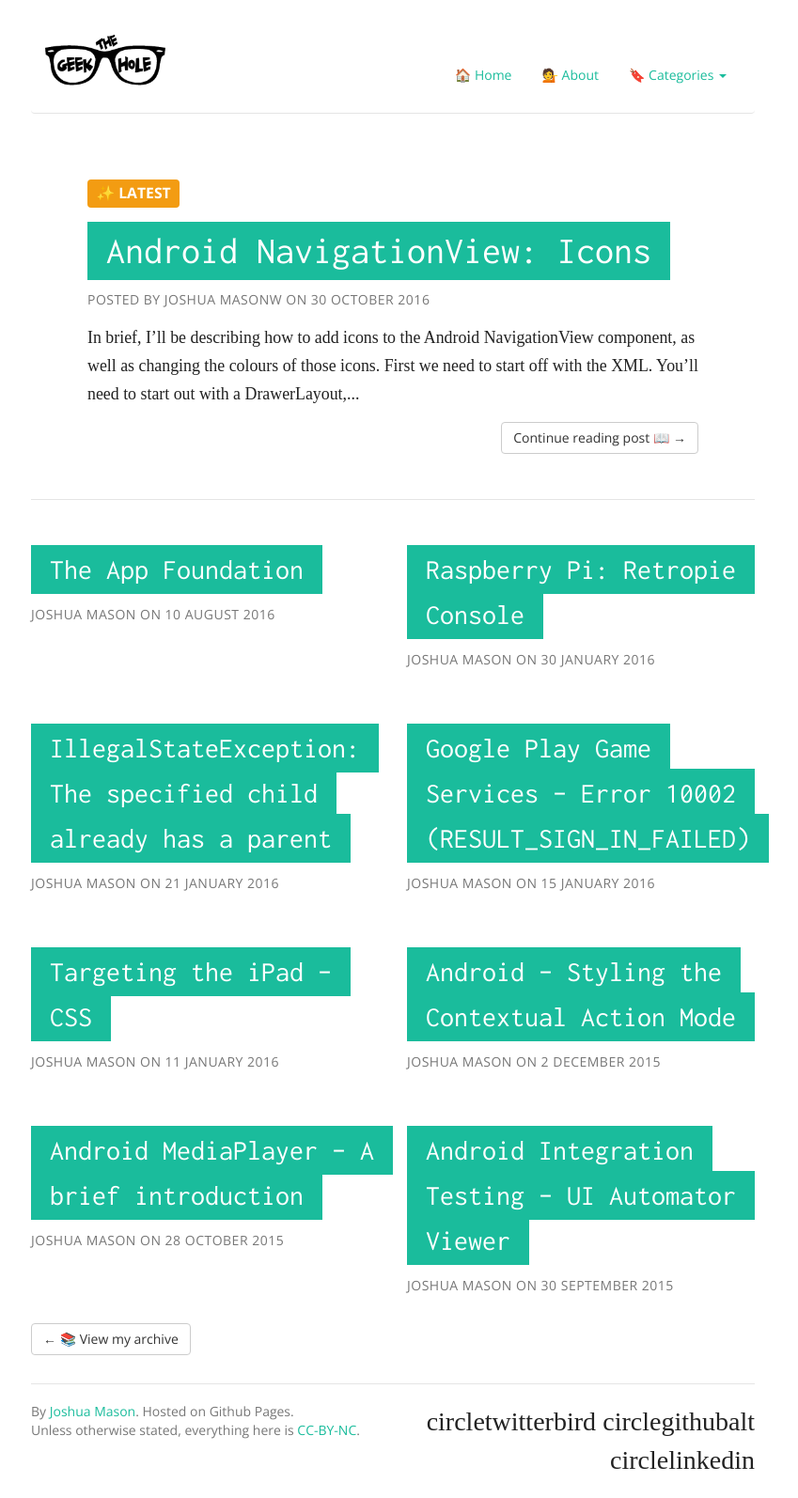
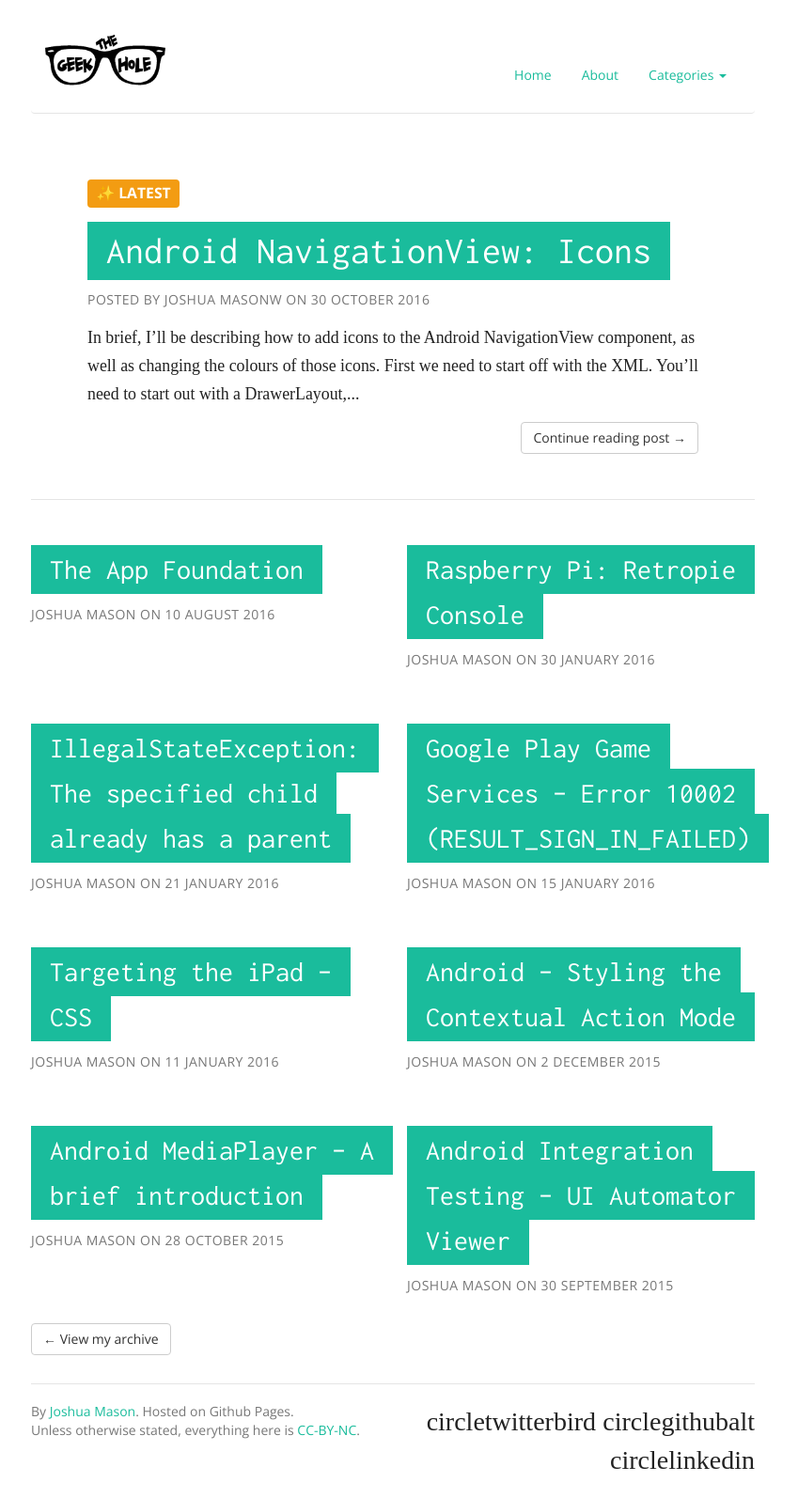
Before and after one commit to Geekhole/geekhole.github.io2, a Jekyll site: the page built from index.html, in a window 1280 px wide. Shown: the whole page at 94% size, without its empty margins (222-1071 px from the left). Built offline with Jekyll 4.4.1, drawn with Linux system fonts in a browser that asks for light colours; some web fonts are replaced; the list of posts is cut into pages by our own code.

Commit message:
Think we're done

```diff
--- a/_includes/nav.html
+++ b/_includes/nav.html
@@ -19,7 +19,7 @@
         <!-- <ul class="nav nav-pills navbar-nav navbar-right"> -->
         <ul class="nav nav-pills navbar-right">
           <li {% if page.url == node.url %}class="active"{% endif %}>
-            <a href="{{ site.baseurl }}/">🏠 Home</a>
+            <a href="{{ site.baseurl }}/">Home</a>
           </li>
           {% for page in site.pages %}
             {% if page.title %}
@@ -33,7 +33,7 @@
             {% endif %}
           {% endfor %}
           <li class="dropdown">
-            <a href="#" class="dropdown-toggle" data-toggle="dropdown" role="button" aria-haspopup="true" aria-expanded="false">🔖 Categories <span class="caret"></span></a>
+            <a href="#" class="dropdown-toggle" data-toggle="dropdown" role="button" aria-haspopup="true" aria-expanded="false">Categories <span class="caret"></span></a>
             <ul class="dropdown-menu">
               {% for ct in cats %}
                 <li><a href="{{ site.baseurl }}/category/#{{ ct | slugify }}">{{ ct }}</a></li>
--- a/about.html
+++ b/about.html
@@ -1,6 +1,6 @@
 ---
 layout: page
-title: "💁 About"
+title: "About"
 description: "This is what I do."
 ---
 
--- a/index.html
+++ b/index.html
@@ -47,7 +47,7 @@
             {{ post.content | strip_html | truncatewords:'40' }}
           </small></p>
           <a role="button" class="btn btn-default pull-right" href="{{ post.url | prepend: site.baseurl }}">
-            Continue reading post 📖 &rarr;
+            Continue reading post &rarr;
           </a>
         </div>
       </div>
@@ -76,6 +76,6 @@
 
 <div class="container blog-pager narrow-width">
   <a role="button" class="btn btn-default" href="{{ post.url | prepend: site.baseurl }}">
-    &larr; 📚 View my archive
+    &larr; View my archive
   </a>
 </div>
```
